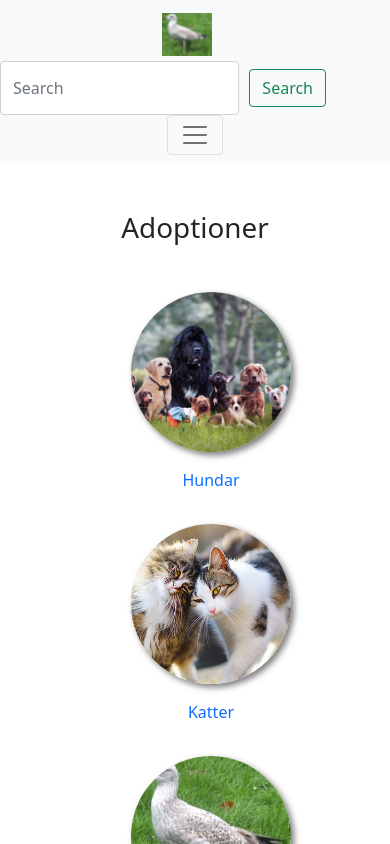
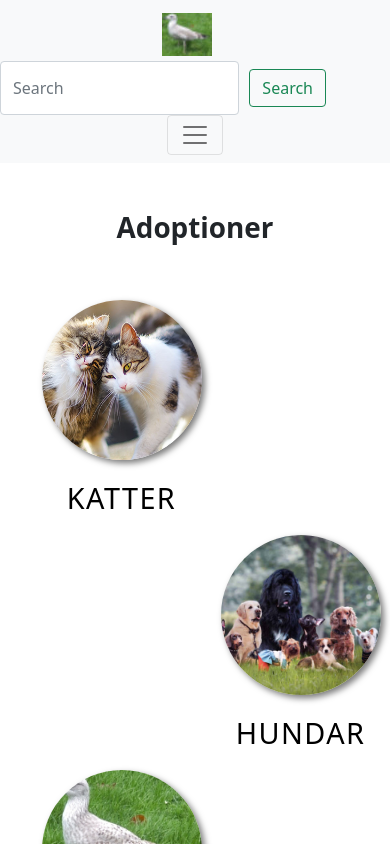
Before and after one commit to Wagsjo/Webshop, a Vue app: page /adoptions in a window 390 px wide. Shown: the top 844 px of the page. Built offline with nearby package versions, Linux system fonts and the light colour scheme; no server answers.

Commit message:
responsiv adoptions-sida

```diff
--- a/index.html
+++ b/index.html
@@ -1,16 +1,35 @@
 <!DOCTYPE html>
 <html lang="en">
   <head>
-    <meta charset="utf-8">
-    <title>Vue.js Vite Example</title>
-    <meta name="viewport" content="width=device-width, initial-scale=1, shrink-to-fit=no">
-    <link href="https://cdn.jsdelivr.net/npm/bootstrap@5.1.3/dist/css/bootstrap.min.css" rel="stylesheet" integrity="sha384-1BmE4kWBq78iYhFldvKuhfTAU6auU8tT94WrHftjDbrCEXSU1oBoqyl2QvZ6jIW3" crossorigin="anonymous">
-    <script src="https://cdn.jsdelivr.net/npm/bootstrap@5.1.3/dist/js/bootstrap.bundle.min.js" integrity="sha384-ka7Sk0Gln4gmtz2MlQnikT1wXgYsOg+OMhuP+IlRH9sENBO0LRn5q+8nbTov4+1p" crossorigin="anonymous"></script>
-    <link rel="stylesheet" href="https://cdn.jsdelivr.net/npm/bootstrap-icons@1.5.0/font/bootstrap-icons.css">
-    <link type="text/css" rel="stylesheet" href="bower_components/firebaseui/dist/firebaseui.css" />
-    <link rel="icon" type="image/png" sizes="196x168" href="/sven196.jpg">
-    <link rel="apple-touch-icon" href="public/apple-icon-180.png">
-    <meta name="apple-mobile-web-app-capable" content="yes">
+    <meta charset="utf-8" />
+    <title>Raining Cats and Dogs and Bird</title>
+    <meta
+      name="viewport"
+      content="width=device-width, initial-scale=1, shrink-to-fit=no"
+    />
+    <link
+      href="https://cdn.jsdelivr.net/npm/bootstrap@5.1.3/dist/css/bootstrap.min.css"
+      rel="stylesheet"
+      integrity="sha384-1BmE4kWBq78iYhFldvKuhfTAU6auU8tT94WrHftjDbrCEXSU1oBoqyl2QvZ6jIW3"
+      crossorigin="anonymous"
+    />
+    <script
+      src="https://cdn.jsdelivr.net/npm/bootstrap@5.1.3/dist/js/bootstrap.bundle.min.js"
+      integrity="sha384-ka7Sk0Gln4gmtz2MlQnikT1wXgYsOg+OMhuP+IlRH9sENBO0LRn5q+8nbTov4+1p"
+      crossorigin="anonymous"
+    ></script>
+    <link
+      rel="stylesheet"
+      href="https://cdn.jsdelivr.net/npm/bootstrap-icons@1.5.0/font/bootstrap-icons.css"
+    />
+    <link
+      type="text/css"
+      rel="stylesheet"
+      href="bower_components/firebaseui/dist/firebaseui.css"
+    />
+    <link rel="icon" type="image/png" sizes="196x168" href="/sven196.jpg" />
+    <link rel="apple-touch-icon" href="public/apple-icon-180.png" />
+    <meta name="apple-mobile-web-app-capable" content="yes" />
     <meta
       name="viewport"
       content="width=device-width, initial-scale=1, shrink-to-fit=no"
--- a/src/components/AboutUs.vue
+++ b/src/components/AboutUs.vue
@@ -42,7 +42,8 @@
             <i class="bi-telephone-fill p-1" />
             <p class="p-1">073948573242</p>
           </div>
-          <div>
+          <div class="d-flex">
+            <i class="bi-house-door-fill p-1" />
             <p class="p-1">Skogsgatan 4b, 3374</p>
           </div>
 
--- a/src/views/AdoptionsView.vue
+++ b/src/views/AdoptionsView.vue
@@ -1,42 +1,82 @@
 <template>
   <main class="mb-5 mt-5">
-    <h1 class="text-center mb-5">Adoptioner</h1>
-    <ul style="list-style: none" class="text-center">
-      <li>
+    <h1 class="text-center">Adoptioner</h1>
+    <ul style="list-style: none" class="list">
+      <li style="grid-area: cats" class="animal">
+        <RouterLink class="adoptionLink" to="/cats"
+          ><img class="djurBild mb-3" src="/assets/cats.png" alt="Bild" />
+          <p class="text text-uppercase">Katter</p></RouterLink
+        >
+      </li>
+      <li style="grid-area: dogs" class="animal">
         <RouterLink class="adoptionLink" to="/dogs">
           <img class="djurBild mb-3" src="/assets/dogs.jpg" alt="Bild" />
-          <p>Hundar</p></RouterLink
+          <p class="text text-uppercase">Hundar</p></RouterLink
         >
       </li>
-      <li>
-        <RouterLink class="adoptionLink" to="/cats"
-          ><!--Placeholder Bild--><img
-            class="djurBild mb-3"
-            src="/assets/cats.png"
-            alt="Bild"
-          />
-          <p>Katter</p></RouterLink
-        >
-      </li>
-      <li>
-        <RouterLink class="adoptionLink" to="/bird"
-          ><!--Placeholder Bild-->
+      <li style="grid-area: bird" class="animal">
+        <RouterLink class="adoptionLink" to="/bird">
           <img class="djurBild mb-3" src="../../public/sven.jpg" alt="Bild" />
-          <p>Fågel</p></RouterLink
+          <p class="text text-uppercase">Fågel</p></RouterLink
         >
       </li>
     </ul>
   </main>
 </template>
 
-<style lang="sass" scoped>
-  .djurBild
-    border-radius: 50%
-    width: 10em
-    height: 10em
-    box-shadow: 0.2em 0.2em 0.4em rgba(0, 0, 0, 0.52)
-  .adoptionLink
-    text-decoration: none
-  ul li
-    margin-bottom: 2em
+<style scoped>
+  h1 {
+    font-weight: 700;
+    margin-bottom: 2em;
+  }
+  .list {
+    text-align: center;
+  }
+  .adoptionLink {
+    text-decoration: none;
+  }
+
+  .text {
+    color: black;
+    font-size: 1.8em;
+    letter-spacing: 0.05em;
+  }
+
+  .djurBild {
+    border-radius: 50%;
+    box-shadow: 0.2em 0.2em 0.4em rgba(0, 0, 0, 0.52);
+  }
+
+  @media screen and (min-width: 700px) {
+    .list {
+      justify-content: space-evenly;
+      flex-direction: row;
+      display: flex;
+    }
+
+    .djurBild {
+      width: 15em;
+      height: 15em;
+    }
+
+    ul {
+      margin-bottom: 5em;
+    }
+  }
+  @media only screen and (min-width: 320px) and (max-width: 700px) {
+    .list {
+      display: grid;
+      justify-items: center;
+      grid-template-columns: 1fr 1fr;
+      grid-template-rows: 1fr 1fr;
+      grid-template-areas:
+        "cats ."
+        ". dogs"
+        "bird .";
+    }
+    .djurBild {
+      width: 10em;
+      height: 10em;
+    }
+  }
 </style>
--- a/src/views/BirdView.vue
+++ b/src/views/BirdView.vue
@@ -26,12 +26,7 @@
         :key="value.name"
       >
         <!--Placeholder Bild-->
-        <img
-          class="birdBild mb-3"
-          @click="viewDog(dog.id)"
-          src="/assets/fox.jpeg"
-          alt="Bild"
-        />
+        <img class="birdBild mb-3" src="../../public/sven.jpg" alt="Sven" />
         <p>{{ value.name }}</p>
       </li>
     </ul>
--- a/src/views/DogsView.vue
+++ b/src/views/DogsView.vue
@@ -37,15 +37,22 @@
       <p v-if="loading">Laddar hunden</p>
       <p v-else-if="error">ERROR!!!1</p>
       <ul style="list-style: none" class="card-columns">
-        <li class="fs-2 mb-5 text-center" v-for="dog in dogs" :key="dog.id">
-          <!--Placeholder Bild-->
+        <li
+          class="doge fs-2 mb-5 text-center"
+          v-for="dog in dogs"
+          :key="dog.id"
+        >
           <img
             class="hundBild mb-3"
             @click="viewDog(dog.id)"
             :src="dog.profileImage ?? '/assets/fox.jpeg'"
             alt="Bild"
           />
-          <p @click="viewDog(dog.id)" class="Hundar text-uppercase display-4">
+          <p
+            @click="viewDog(dog.id)"
+            class="Hundar text-uppercase display-4"
+            style="font-size: 1em"
+          >
             {{ dog.name ?? "Okänd" }}
           </p>
         </li>
@@ -58,7 +65,7 @@
 <style lang="sass" scoped>
   .card-columns
     column-count: 2
-  .Hundar:hover
+  .doge:hover
     color: blue
     cursor: pointer
   .hundBild
```
